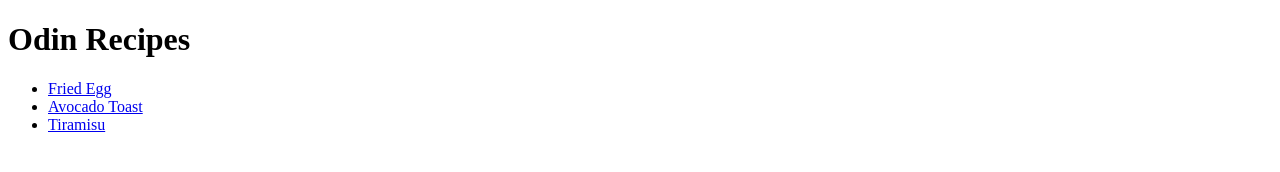
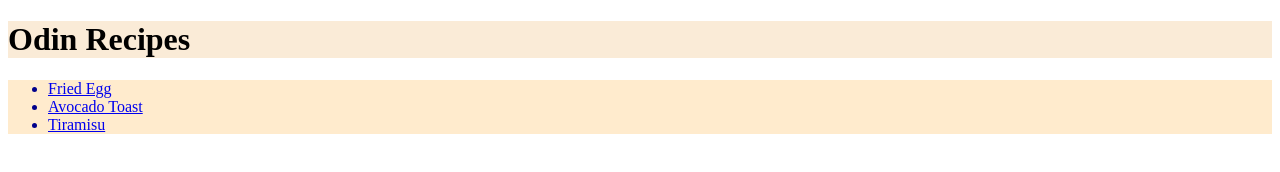
Before and after one commit to jackieuxui/odin-recipes, a plain HTML site: page index.html in a window 1280 px wide. Drawn offline with Linux system fonts and the light colour scheme.

Commit message:
Add style to index.html

```diff
--- a/index.html
+++ b/index.html
@@ -3,7 +3,9 @@
 <head>
     <meta charset="UTF-8">
     <meta name="viewport" content="width=device-width, initial-scale=1.0">
+    <link rel="stylesheet" type="text/css" href="styles.css">
     <title>Odin Recipes</title>
+
 </head>
 <body>
     <h1>Odin Recipes</h1>
--- /dev/null
+++ b/styles.css
@@ -0,0 +1,10 @@
+/* styles.css */
+h1 {
+    color:black;
+    background-color: antiquewhite;
+}
+
+ul {
+    color:darkblue;
+    background-color: blanchedalmond;
+}
```
